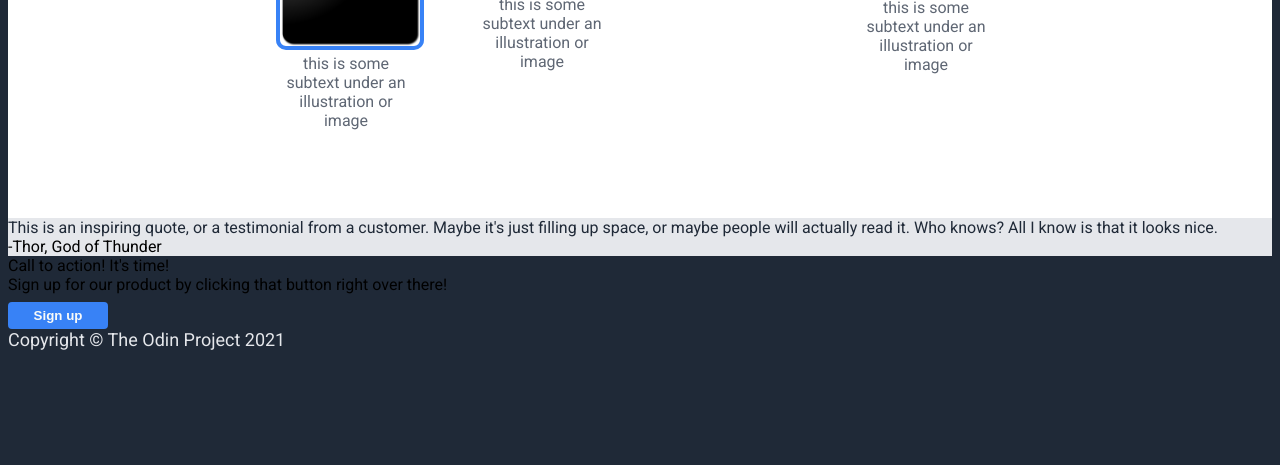
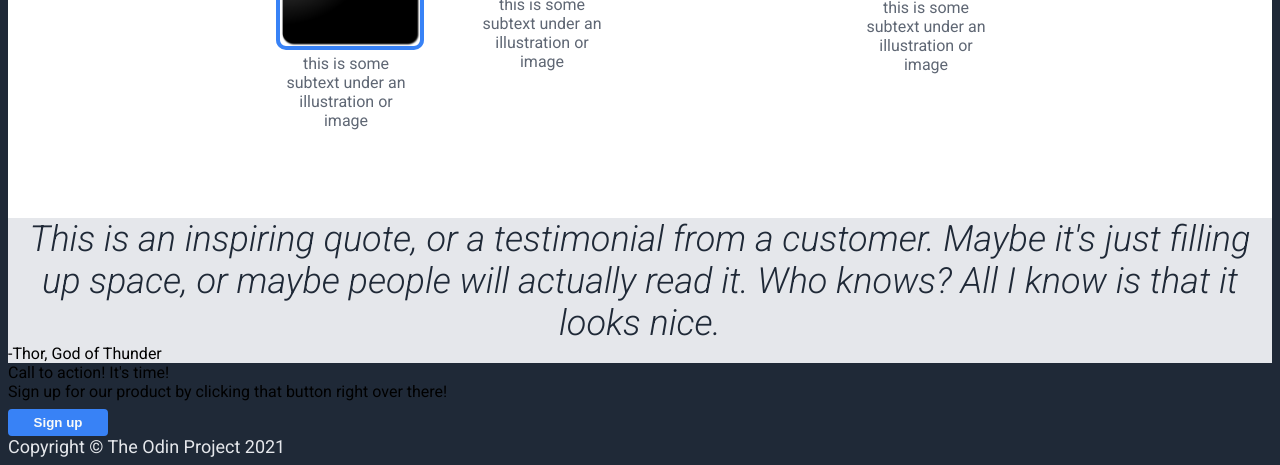
Before and after one commit to CosmiaByTheRiver/Odin-landing-page-project, a plain HTML site: page index.html in a window 1280 px wide. Shown: the part 719-1184 px from the top of the page. Before the commit the page ends 1077 px from the top, so only its background shows below. Drawn offline with Linux system fonts and the light colour scheme.

Commit message:
Change size and style of font, center align text

```diff
--- a/style.css
+++ b/style.css
@@ -112,4 +112,7 @@ a {
 .quote-text {
     font-family: 'roboto';
     color: #1F2937;
+    font-size: 36px;
+    text-align: center;
+    font-style: italic;
 }
```
